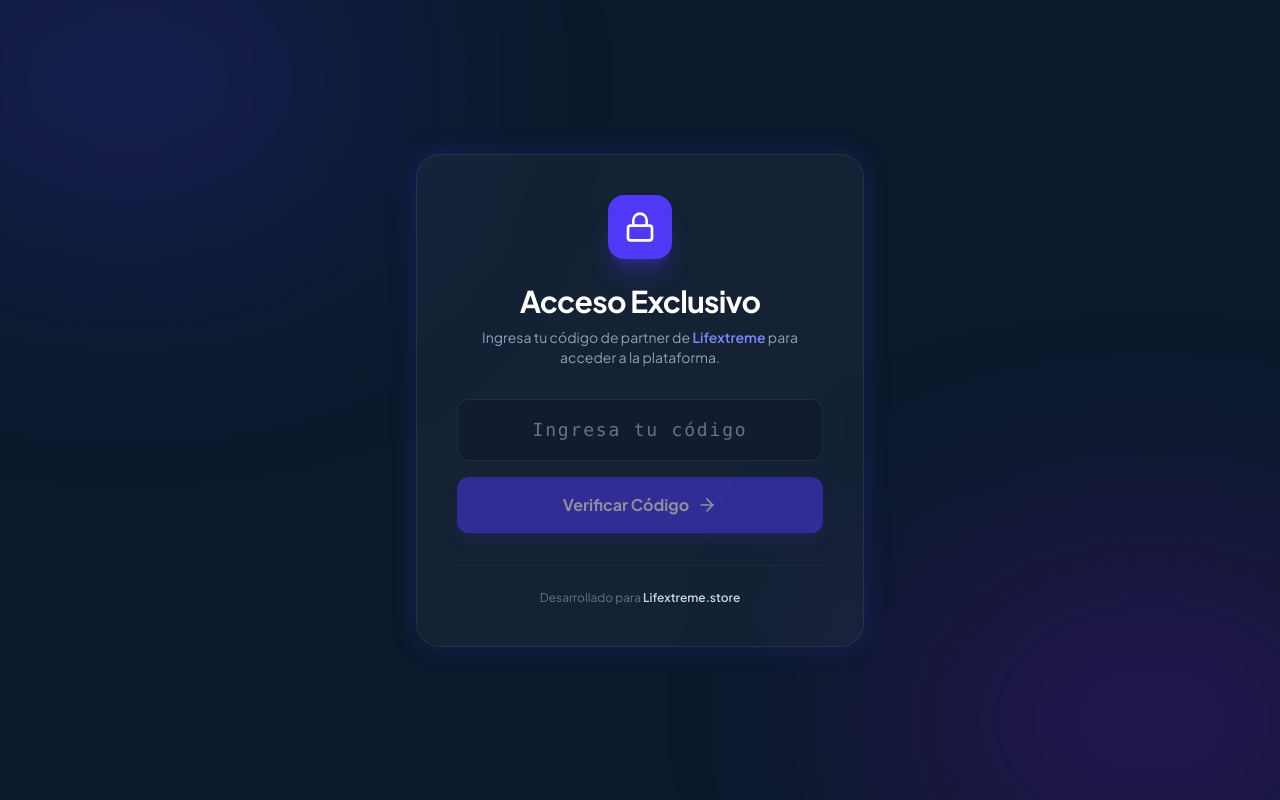
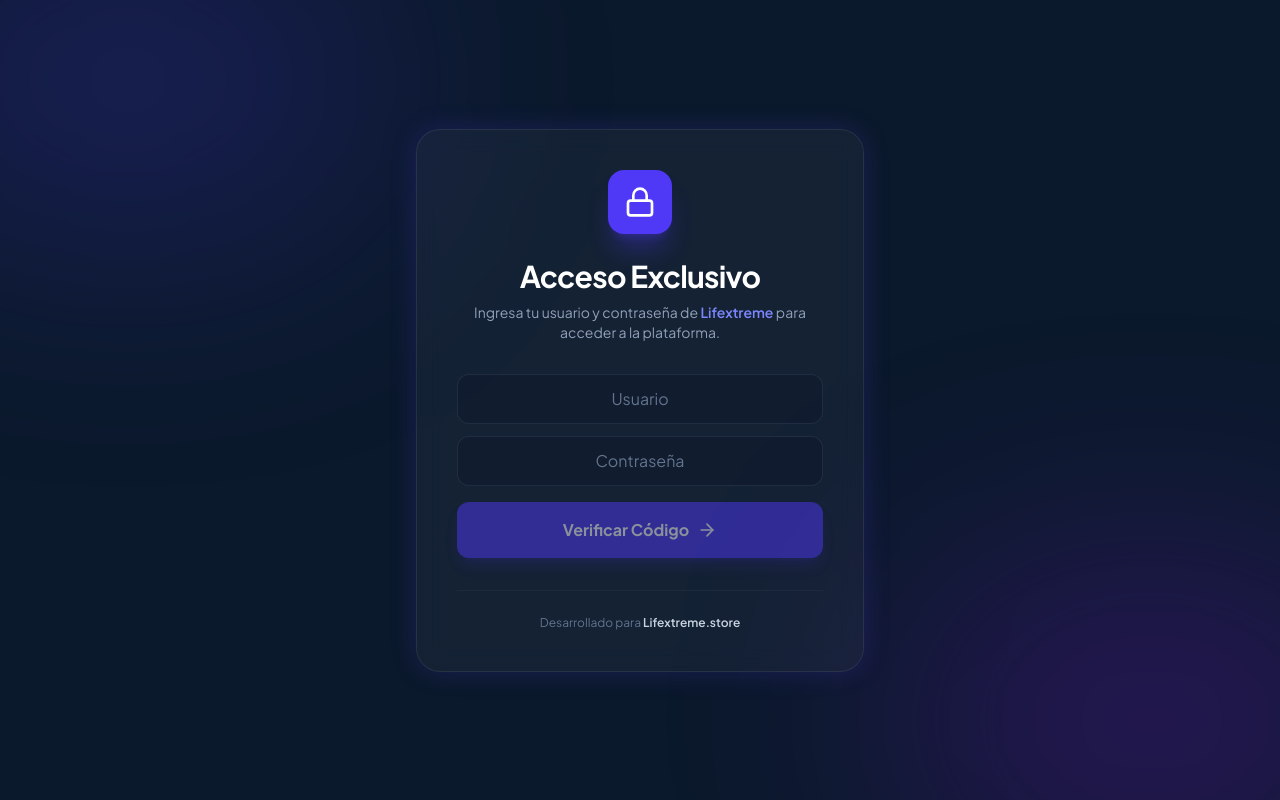
Before and after one commit to lifextremeperu/lifextreme-ia-curso, a React (Vite) app: page / in a window 1280 px wide. Built offline with nearby package versions, Linux system fonts and the light colour scheme.

Commit message:
feat: login con usuario y contrasena

```diff
--- a/server.ts
+++ b/server.ts
@@ -104,17 +104,22 @@
   res.json({ status: "ok", service: "Curso IA para Agencias de Viajes - Lifextreme IA" });
 });
 
-// Dynamic Code Validation Endpoint (Option B)
-const VALID_CODES = ["LIFEXTREME2026", "PARTNERVIP", "LIFEXTREME-IA"];
+// Dynamic User & Password Validation
+const USERS = [
+  { username: "prueba", password: "123" },
+  { username: "admin", password: "lifextreme2026" }
+];
 
 app.post("/api/verify-code", (req, res) => {
-  const { code } = req.body;
-  if (!code) return res.status(400).json({ error: "Código requerido" });
+  const { username, password } = req.body;
+  if (!username || !password) return res.status(400).json({ error: "Usuario y contraseña requeridos" });
 
-  if (VALID_CODES.includes(code.trim().toUpperCase())) {
+  const user = USERS.find(u => u.username.toLowerCase() === username.trim().toLowerCase() && u.password === password);
+
+  if (user) {
     return res.json({ success: true, message: "Acceso concedido" });
   } else {
-    return res.status(401).json({ success: false, error: "Código inválido" });
+    return res.status(401).json({ success: false, error: "Credenciales inválidas" });
   }
 });
 
--- a/src/components/LoginGate.tsx
+++ b/src/components/LoginGate.tsx
@@ -7,13 +7,14 @@
 }
 
 export function LoginGate({ onVerified }: LoginGateProps) {
-  const [code, setCode] = useState('');
+  const [username, setUsername] = useState('');
+  const [password, setPassword] = useState('');
   const [isLoading, setIsLoading] = useState(false);
   const [error, setError] = useState('');
 
   const handleSubmit = async (e: React.FormEvent) => {
     e.preventDefault();
-    if (!code.trim()) return;
+    if (!username.trim() || !password) return;
 
     setIsLoading(true);
     setError('');
@@ -22,14 +23,14 @@
       const res = await fetch('/api/verify-code', {
         method: 'POST',
         headers: { 'Content-Type': 'application/json' },
-        body: JSON.stringify({ code: code.trim() })
+        body: JSON.stringify({ username: username.trim(), password })
       });
       const data = await res.json();
 
       if (data.success) {
         onVerified();
       } else {
-        setError(data.error || 'Código inválido. Intente de nuevo.');
+        setError(data.error || 'Credenciales inválidas. Intente de nuevo.');
       }
     } catch (err) {
       setError('Error al verificar el código. Intente de nuevo.');
@@ -57,19 +58,29 @@
           </div>
           <h1 className="text-2xl md:text-3xl font-bold text-white mb-2 tracking-tight">Acceso Exclusivo</h1>
           <p className="text-slate-400 text-sm">
-            Ingresa tu código de partner de <span className="text-indigo-400 font-semibold">Lifextreme</span> para acceder a la plataforma.
+            Ingresa tu usuario y contraseña de <span className="text-indigo-400 font-semibold">Lifextreme</span> para acceder a la plataforma.
           </p>
         </div>
 
         <form onSubmit={handleSubmit} className="space-y-4">
-          <div>
+          <div className="space-y-3">
             <div className="relative">
               <input
                 type="text"
-                value={code}
-                onChange={(e) => setCode(e.target.value.toUpperCase())}
-                placeholder="Ingresa tu código"
-                className="w-full bg-slate-900/50 border border-slate-700/50 rounded-xl px-5 py-4 text-white placeholder-slate-500 focus:outline-none focus:border-indigo-500 focus:ring-1 focus:ring-indigo-500 transition-all font-mono text-center tracking-widest text-lg"
+                value={username}
+                onChange={(e) => setUsername(e.target.value)}
+                placeholder="Usuario"
+                className="w-full bg-slate-900/50 border border-slate-700/50 rounded-xl px-5 py-3 text-white placeholder-slate-500 focus:outline-none focus:border-indigo-500 focus:ring-1 focus:ring-indigo-500 transition-all text-center"
+                disabled={isLoading}
+              />
+            </div>
+            <div className="relative">
+              <input
+                type="password"
+                value={password}
+                onChange={(e) => setPassword(e.target.value)}
+                placeholder="Contraseña"
+                className="w-full bg-slate-900/50 border border-slate-700/50 rounded-xl px-5 py-3 text-white placeholder-slate-500 focus:outline-none focus:border-indigo-500 focus:ring-1 focus:ring-indigo-500 transition-all text-center"
                 disabled={isLoading}
               />
             </div>
@@ -88,7 +99,7 @@
 
           <button
             type="submit"
-            disabled={isLoading || !code.trim()}
+            disabled={isLoading || !username.trim() || !password}
             className="w-full bg-indigo-600 hover:bg-indigo-700 disabled:opacity-50 disabled:cursor-not-allowed text-white font-bold py-4 px-6 rounded-xl transition-all flex items-center justify-center gap-2 shadow-lg shadow-indigo-600/25 group"
           >
             {isLoading ? (
```
